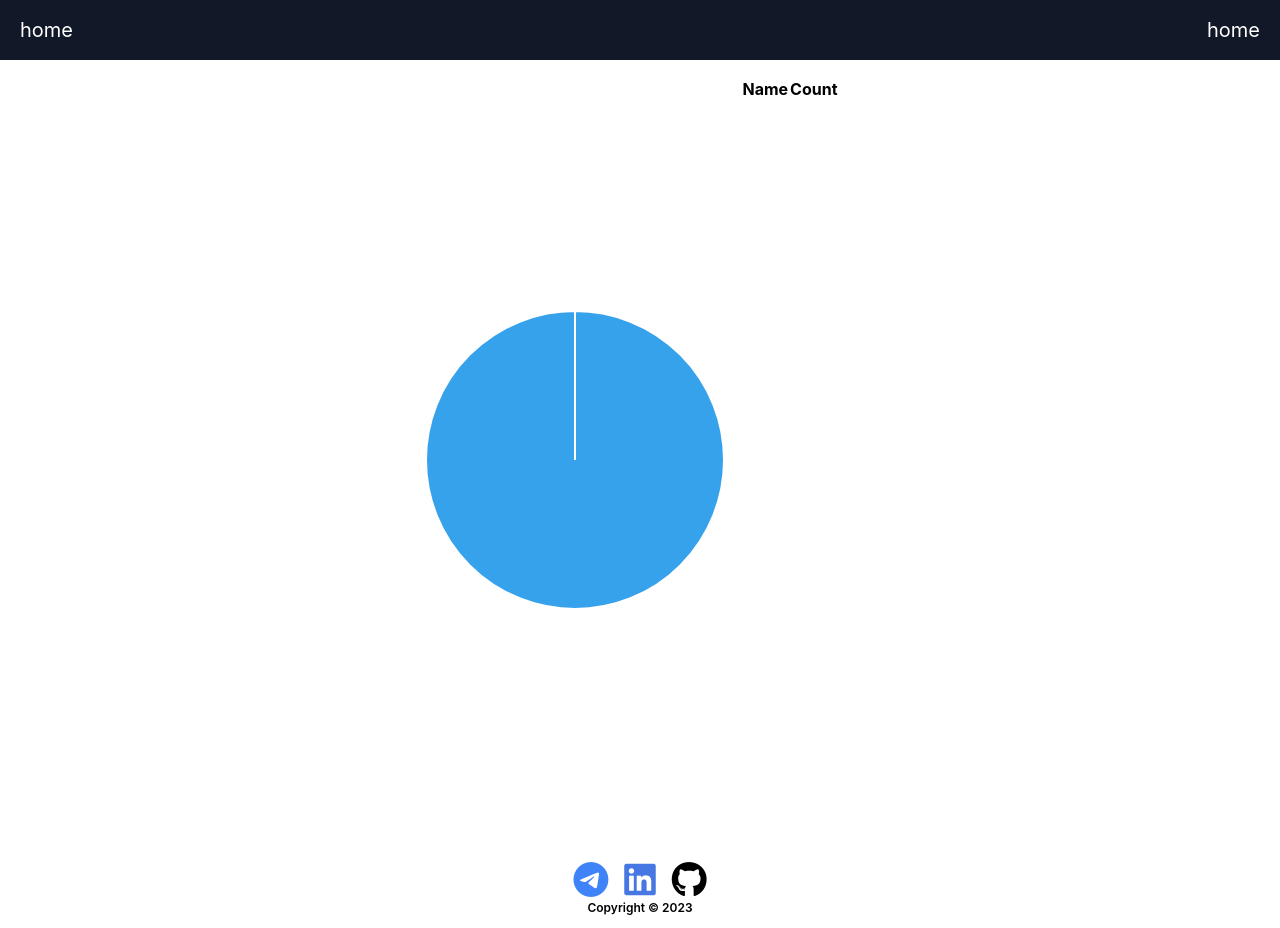
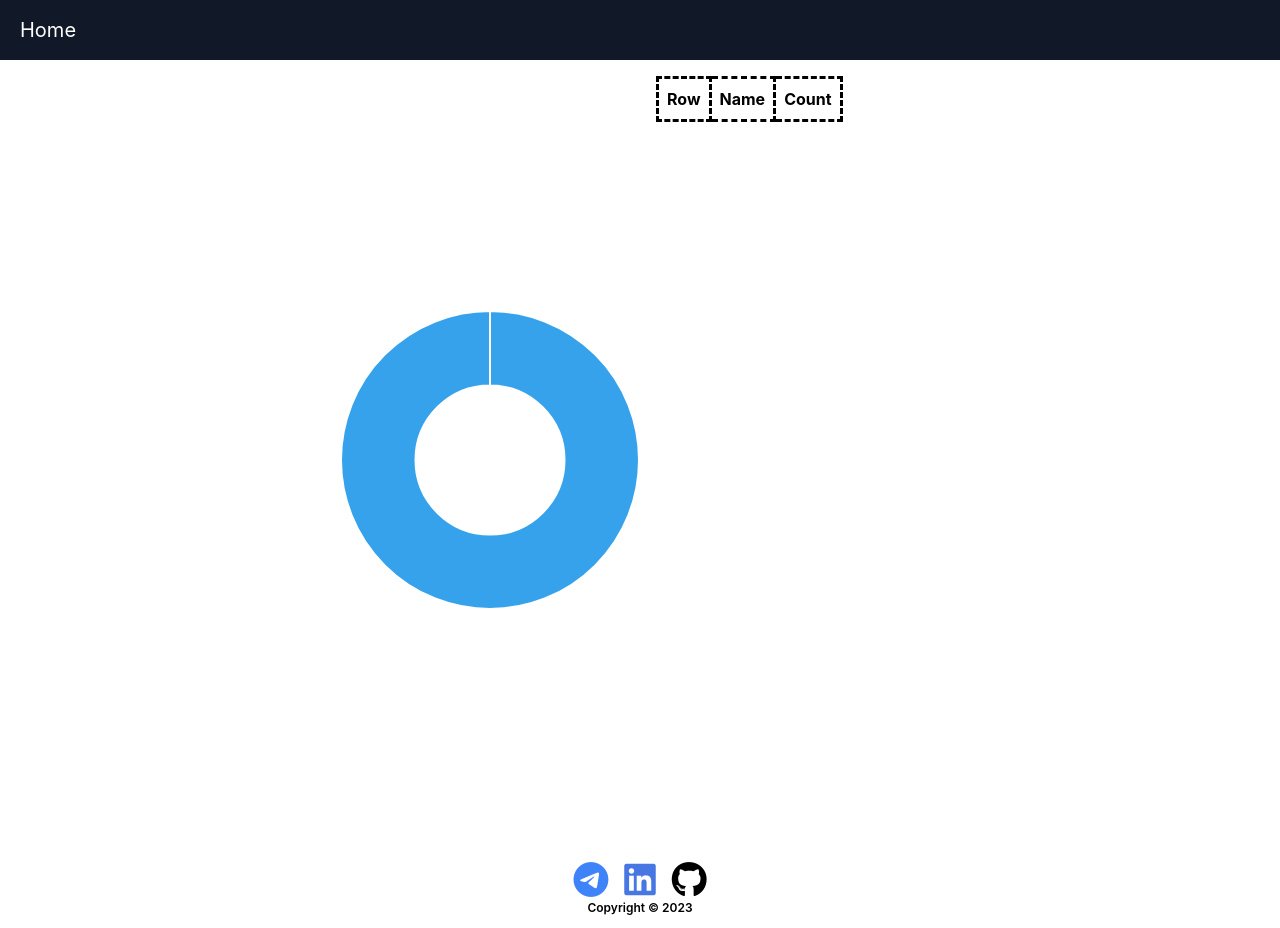
Before and after one commit to Saman-Zand-H/JobinjaScraper, a Django app: page / in a window 1280 px wide. Run offline with Django 3.2, Linux system fonts and the light colour scheme; tables that the repository leaves empty hold one stand-in row (values such as "Sample post"); lists and menus that the app fills with data are empty; parts of the project's set-up code (start-up, migrations or seed data) failed here and were passed over; some libraries are stand-ins or nearby versions.

Commit message:
structuring template

```diff
--- a/apps/crawler/spiders/jobinjaspider.py
+++ b/apps/crawler/spiders/jobinjaspider.py
@@ -6,7 +6,7 @@
     name = "jobinjaspider"
     allowed_domains = ["jobinja.ir"]
     # this is a custom attr that let's us choose number of paginated pages we want to scrape
-    number_of_pages = 100
+    number_of_pages = 200
     start_urls = ["https://jobinja.ir/jobs/category/it-software-web-development-jobs/%D8%A7%D8%B3%D8%AA%D8%AE%D8%AF%D8%A7%D9%85-%D9%88%D8%A8-%D8%A8%D8%B1%D9%86%D8%A7%D9%85%D9%87-%D9%86%D9%88%DB%8C%D8%B3-%D9%86%D8%B1%D9%85-%D8%A7%D9%81%D8%B2%D8%A7%D8%B1?preferred_before=1691671654&sort_by=relevance_desc"]
 
     def parse(self, response):
@@ -34,4 +34,4 @@
         TECH_TAGS_XPATH = '//*[contains(@class, "c-infoBox") and contains(@class, "u-mB0")]//li[contains(@class, "c-infoBox__item")][1]/div[contains(@class, "tags")]/span/text()'
         techs = response.xpath(TECH_TAGS_XPATH).getall()
         for tech in techs:
-            yield {"name": tech.strip().title()}
+            yield {"name": tech.strip().title()} if tech.isascii() else {}
--- a/apps/demand/models.py
+++ b/apps/demand/models.py
@@ -17,4 +17,4 @@
         # to avoid having typos for names, like back-end instead of backend
         self.name.replace("-", "").strip().lower()
         if self.name.isascii():
-            super().save(*args, **kwargs)
+            return super().save(*args, **kwargs)
--- a/apps/demand/views.py
+++ b/apps/demand/views.py
@@ -30,7 +30,7 @@
             i["name"]: i["count"] for i in tech_data.iterator()
         } | {"others": others_count}
 
-        avg_count = DemandTechnology.objects.aggregate(a=Avg("count"))["a"]
+        avg_count = DemandTechnology.objects.aggregate(a=Avg("count"))["a"] or 0
 
         context = {
             "chart_data": chart_data,
--- a/templates/_base.html
+++ b/templates/_base.html
@@ -20,6 +20,7 @@
             min-height: 100vh
         }
     </style>
+    {% block style %}{% endblock %}
     <title>{% block title %}Title{% endblock %}</title>
 </head>
 <body class="flex flex-col justify-between items-center gap-5 max-h-full w-full">
--- a/templates/demands/index.html
+++ b/templates/demands/index.html
@@ -2,22 +2,33 @@
 
 {% block title %}Homepage{% endblock %}
 
+{% block style %}
+<style>
+    th, td {
+        border: .2rem dashed black;
+        padding: .5rem
+    }
+</style>
+{% endblock %}
+
 {% block content %}
-<section class="flex justify-around items-center w-full h-full gap-5">
-        <div>
+<section class="grid grid-cols-1 sm:grid-cols-2 w-full h-full gap-5">
+        <div class="w-full my-auto self-center">
             <canvas id="tech_pie_chart"></canvas>
         </div>
-        <div class="h-screen overflow-y-scroll p-4">
+        <div class="h-screen overflow-y-auto p-4 w-full">
             <table>
                 <thead>
                     <tr>
+                        <th>Row</th>
                         <th>Name</th>
                         <th>Count</th>
                     </tr>
                 </thead>
                 <tbody>
                     {% for d in data %}
-                        <tr>
+                        <tr class="text-center font-sans">
+                            <td>{{ forloop.counter }}</td>
                             <td>{{ d.name }}</td>
                             <td>{{ d.count }}</td>
                         </tr>
@@ -27,11 +38,11 @@
         </div>
 </section>
 <script>
-const labels = `{{ chart_data.keys|join:','|safe }}`.split(",")
-const values = `{{ chart_data.values|join:','|safe }}`.split(",")
+const labels = `{{ chart_data.keys|join:','|safe|default:'' }}`.split(",")
+const values = `{{ chart_data.values|join:','|safe|default:'' }}`.split(",")
 const chartElem = document.getElementById("tech_pie_chart")
 const chart = new Chart(chartElem, {
-    type: 'pie',
+    type: 'doughnut',
     data: {
         datasets: [{
             data: values
--- a/templates/includes/_footer.html
+++ b/templates/includes/_footer.html
@@ -1,14 +1,14 @@
 <footer class="flex flex-col mb-3">
     <div class="flex justify-center gap-4">
-        <span>
+        <a href="https://telegram.me/RobSaman">
             <i class="fa fab fa-telegram text-4xl text-blue-500"></i>
-        </span>
-        <span>
+        </a>
+        <a href="https://linkedin.com/in/saman-zand-h">
             <i class="fa fab fa-linkedin text-4xl text-blue-700" style="opacity: 80%"></i>
-        </span>
-        <span>
+        </a>
+        <a href="https://github.com/saman-zand-h">
             <i class="fa fab fa-github text-4xl gray-900"></i>
-        </span>
+        </a>
     </div>
     <div class="flex justify-center font-semibold text-xs">
         Copyright &copy; 2023
--- a/templates/includes/_navbar.html
+++ b/templates/includes/_navbar.html
@@ -1,6 +1,9 @@
 <nav class="py-4 px-5 bg-gray-900 text-white w-full">
-    <ul class="flex justify-between text-xl">
-        <li>home</li>
-        <li>home</li>
+    <ul class="flex justify-start text-xl">
+        <li>
+            <a href="{% url 'demand:home' %}">
+                Home
+            </a>
+        </li>
     </ul>
 </nav>
```
Also changed, not shown: apps/demand/management/commands/crawl.py (+6 -2 lines).
